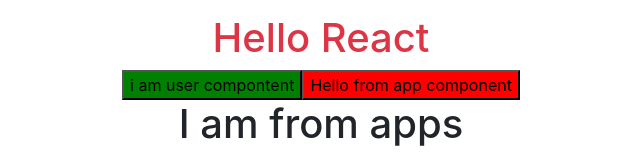
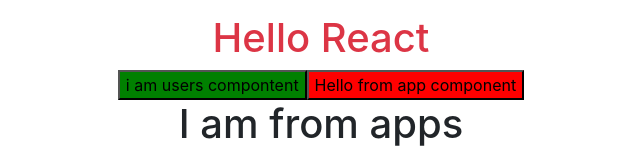
Before and after one commit to abdelrahmanShabaan/React_js_ITI_XMaster_Packages, a React (Create React App) app: page / in a window 1280 px wide. Shown: the part 272-432 px from the top of the page, without its empty margins (319-959 px from the left). Built offline with nearby package versions, Linux system fonts and the light colour scheme.

Commit message:
finish this tutorials

```diff
--- a/src/UsersData.js
+++ b/src/UsersData.js
@@ -4,7 +4,6 @@
 
 
 class UsersData extends React.Component{
-
 
         constructor(){
             super();
@@ -17,7 +16,7 @@
             return(
                 <>
                      <h1 className="text-danger text center"> {this.state.title} </h1>
-                     <MyButton  color="green" name="i am user compontent"/>
+                     <MyButton  color="green" name="i am users compontent"/>
                 </>
             )
         }
```
